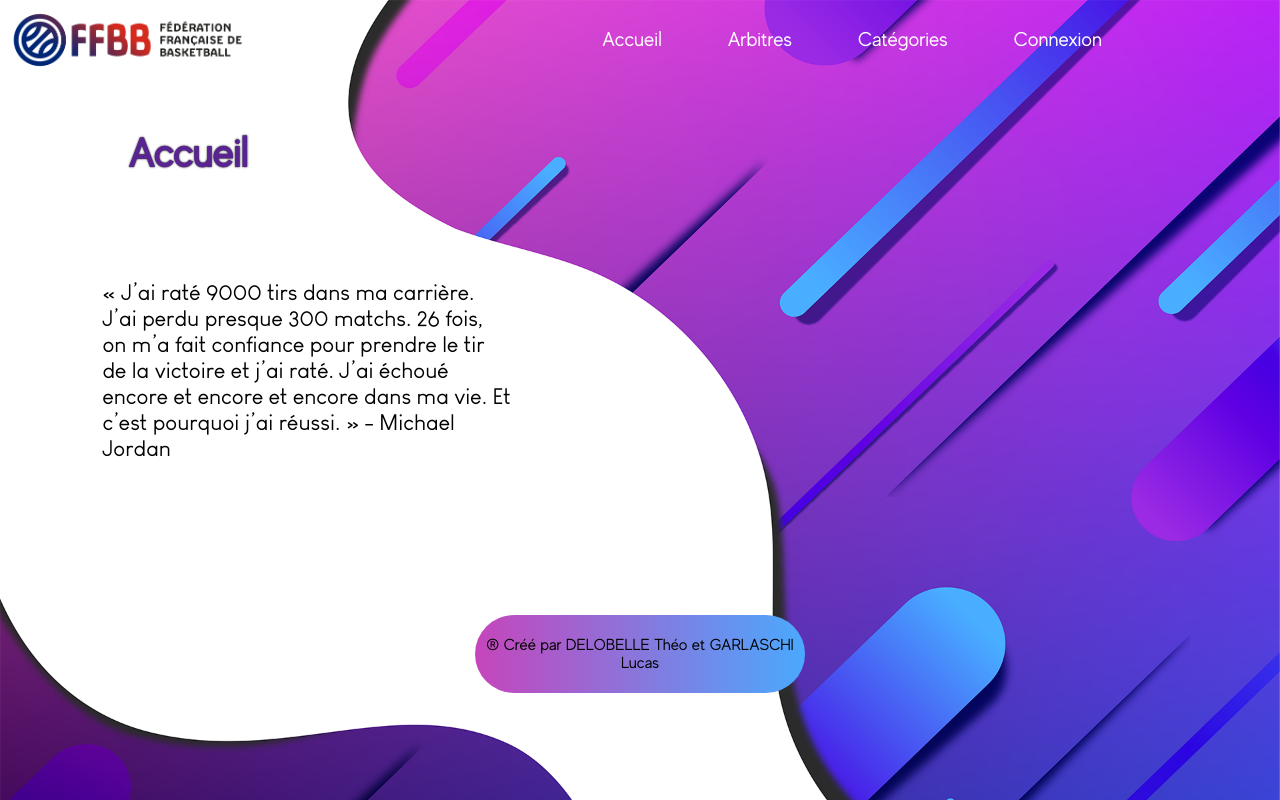
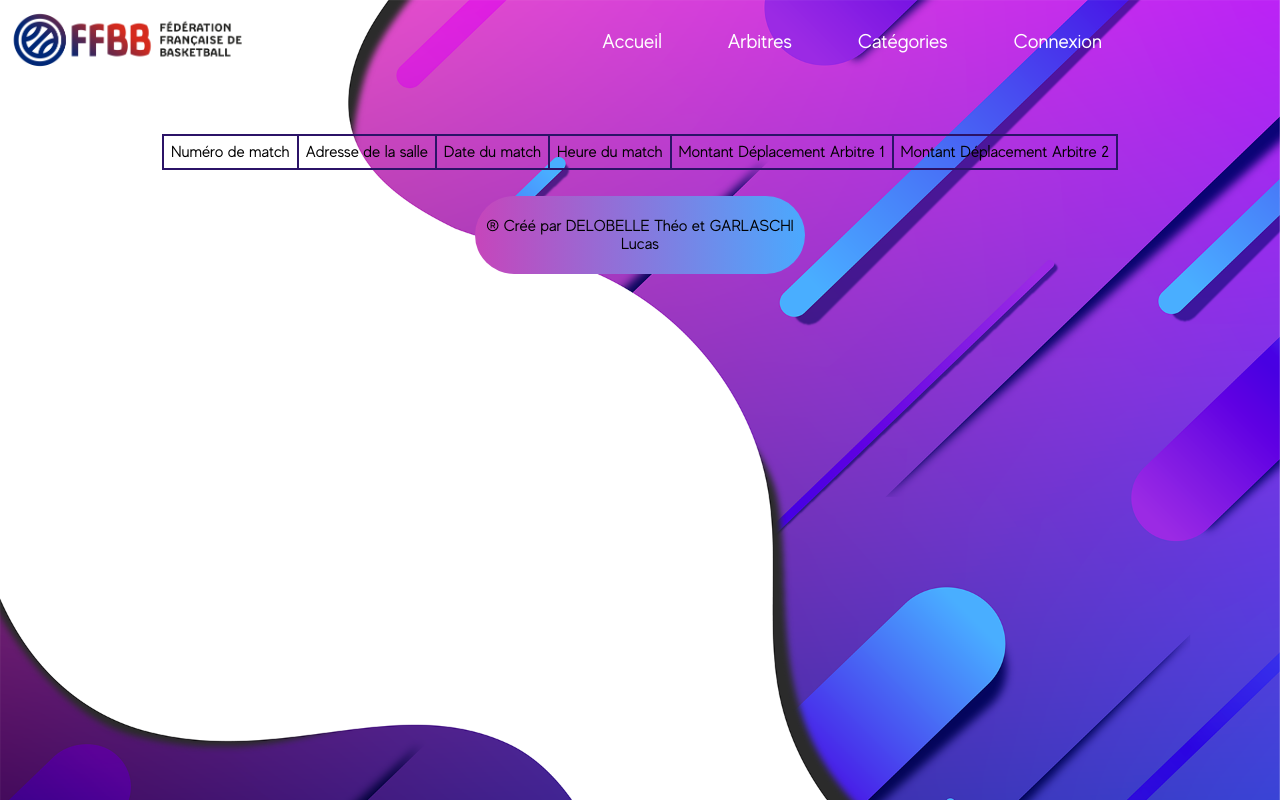
Before and after one commit to Ciltx-Code/Basket, a PHP site: page /?action=arbitres in a window 1280 px wide. Run offline with PHP 8.4, Linux system fonts and the light colour scheme; data comes from the database, SQL or seed files in the repository; tables that the repository leaves empty or names only in its code hold one stand-in row (values such as "Sample post").

Commit message:
ajout page arbitre + fonctions get + affichage tableau

```diff
--- /dev/null
+++ b/site/controleur/GotoArbitres.php
@@ -0,0 +1,36 @@
+<?php
+
+include"./modele/bd_basket_arbitres.php";
+
+$btn = "Initialiser";
+if (isset($_GET["btn"])){
+	$btn = $_GET["btn"];
+}
+
+
+$message = "";
+$erreur = "";
+
+switch ($btn){
+	case "Initialiser" :
+	$_GET['nomcat']="";
+	$_GET['mtnindemnite']="";
+	break;
+	case "Supprimer":
+
+	break;
+
+	case 'Modifier':
+
+	break;
+
+	case "Enregistrer" :
+
+
+	break;
+
+
+}
+
+include "./vue/vueArbitres.php";
+?>
--- a/site/controleur/GotoCategorie.php
+++ b/site/controleur/GotoCategorie.php
@@ -1,5 +1,5 @@
 <?php
-include "./modele/bd_basket.php";
+include "./modele/bd_basket_categorie.php";
 
 $btn = "Initialiser";
 if (isset($_GET["btn"])){
--- a/site/controleur/controleurPrincipal.php
+++ b/site/controleur/controleurPrincipal.php
@@ -5,8 +5,9 @@ function controleurPrincipal($action){
     $lesActions["defaut"] = "hello.php";
     $lesActions["hello"] = "hello.php";
     $lesActions["categorie"] = "GotoCategorie.php";
-    $lesActions["enregistrercat"] = "../modele/bd_basket.php";
-    $lesActions["modifiercat"] = "../modele/bd_basket.php";
+    $lesActions["arbitres"] = "GotoArbitres.php";
+    $lesActions["enregistrercat"] = "../modele/bd_basket_categorie.php.php";
+    $lesActions["modifiercat"] = "../modele/bd_basket_categorie.php.php";
     $lesActions["inscription"] = "GoToInscription.php";
 
     if (array_key_exists ( $action , $lesActions )){
--- /dev/null
+++ b/site/modele/bd_basket_arbitres.php
@@ -0,0 +1,17 @@
+<?php
+include"bd_connexion.php";
+function getMatchs(){
+	try{
+		$cnx = connexionPDO();
+		$req = $cnx->prepare("SELECT m.num_match, s.adresse_salle, m.date_match, m.heure_match, m.montant_déplt_p, m.montant_déplt_s FROM matchs m JOIN salle s ON m.num_salle = s.num_salle");
+		$req->execute();
+
+		$resultat = $req;
+	} catch (PDOException $e) {
+		print("Erreur !: " . $e->getMessage());
+		die();
+	}
+	return $resultat;
+}
+
+?>
--- a/site/modele/bd_basket.php
+++ b/site/modele/bd_basket_categorie.php
@@ -1,5 +1,5 @@
 <?php
-include_once "bd_connexion.php";
+include"bd_connexion.php";
 
 function getCategories(){
 	try{
@@ -9,7 +9,7 @@ function getCategories(){
 
 		$resultat = $req;
 	} catch (PDOException $e) {
-		print("Erreur !: " . $e.getMessage());
+		print("Erreur !: " . $e->getMessage());
 		die();
 	}
 	return $resultat;
--- /dev/null
+++ b/site/vue/arbitres.html.php
@@ -0,0 +1,27 @@
+<div class="arbitres">
+	<?php
+
+	echo "<div class='table_categorie' id='table_categorie'><table> <tr>
+			<td>Numéro de match</td>
+			<td>Adresse de la salle</td>
+			<td>Date du match</td>
+			<td>Heure du match</td>
+			<td>Montant Déplacement Arbitre 1</td>
+			<td>Montant Déplacement Arbitre 2</td></tr>";
+
+	$listeMatchs = getMatchs();
+
+	while($ligne = $listeMatchs -> fetch(PDO::FETCH_OBJ)){
+		echo "<tr>";
+		echo "<td>$ligne->num_match</td>";
+		echo "<td>$ligne->adresse_salle</td>";
+		echo "<td>$ligne->date_match</td>";
+		echo "<td>$ligne->heure_match</td>";
+		echo "<td>$ligne->montant_déplt_p</td>";
+		echo "<td>$ligne->montant_déplt_s</td>";
+		echo "</tr>";
+	}
+	echo "</table></div>";
+	?>
+
+</div>
--- a/site/vue/entete.html.php
+++ b/site/vue/entete.html.php
@@ -5,8 +5,8 @@
 		<nav>
 			<ul>
 				<li><a href="./">Accueil</a></li>
-				<li><a href="">Arbitres</a></li>
-				<li><a href="index.php?action=categorie">Catégories</a></li>
+				<li><a href="?action=arbitres">Arbitres</a></li>
+				<li><a href="?action=categorie">Catégories</a></li>
 
 
 				<li><a onclick="openForm()">Connexion</a></li>
--- /dev/null
+++ b/site/vue/vueArbitres.php
@@ -0,0 +1,32 @@
+<!DOCTYPE html>
+<html lang="fr">
+<head>
+	<meta http-equiv="Content-Type" content="text/html; charset=iso-8859-1">
+	<title>FFBB - Gestion de competition</title>
+	<style type="text/css">
+		@import url("css/hello.css");
+	</style>
+	<script src="js/script.js"></script>
+	<link rel="icon" href="../site/images/icone.png" />
+	<link href="https://fonts.googleapis.com/css?family=Lobster" rel="stylesheet">
+</head>
+<body>
+	<?php
+	include "./vue/entete.html.php"
+	?>
+
+	<?php
+	include "./vue/arbitres.html.php"
+	?>
+
+	<?php
+	include "./vue/pied.html.php"
+	?>
+
+
+
+	<?php
+	include "./vue/popup_connexion.html.php"
+	?>
+</body>
+</html>
```
